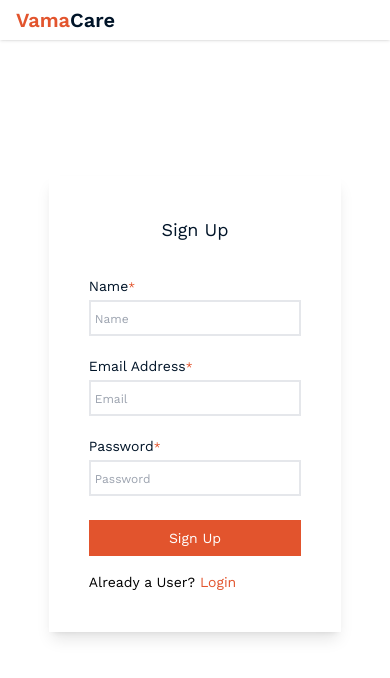
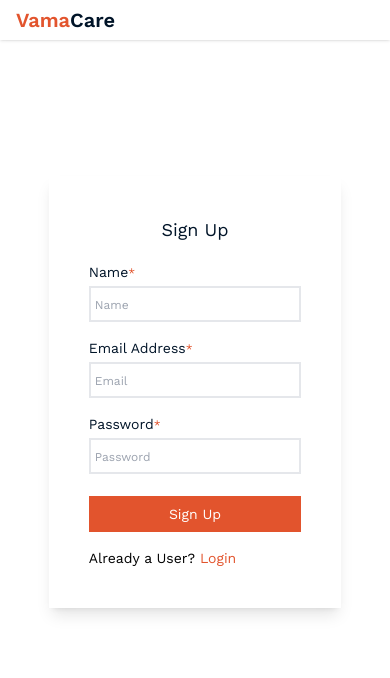
Before and after one commit to FCS-Project/fcs-frontend, a Next.js app: page /signup in a window 390 px wide. Shown: the top 678 px of the page. Built offline with nearby package versions, Linux system fonts and the light colour scheme.

Commit message:
login, signup page

```diff
--- a/components/common/Input.js
+++ b/components/common/Input.js
@@ -10,7 +10,7 @@ function Input({
   disabled,
 }) {
   return (
-    <div className="my-2">
+    <div className="my-1.5 sm:my-2">
       <div className="my-1 text-sm sm:text-base lg:text-lg text-black">
         {heading}
         {required ? <span className="text-theme text-xs">*</span> : <></>}
--- a/pages/login.js
+++ b/pages/login.js
@@ -20,7 +20,7 @@ function Login() {
       <Header />
       <div className="mt-20 flex justify-center">
         <div className="flex flex-col p-10 w-9/12 sm:w-3/5 md:w-2/5 lg:w-1/3 mt-24 shadow-lg">
-          <div className="text-center mb-5 text-lg sm:text-xl lg:text-2xl text-black">
+          <div className="text-center mb-2 sm:mb-5 text-lg sm:text-xl lg:text-2xl text-black">
             Login
           </div>
           <Input
--- a/pages/signup.js
+++ b/pages/signup.js
@@ -20,7 +20,7 @@ function Signup() {
       <Header />
       <div className="mt-20 flex justify-center">
         <div className="flex flex-col p-10 w-9/12 sm:w-3/5 md:w-2/5 lg:w-1/3 mt-24 shadow-lg">
-          <div className="text-center mb-5 text-lg sm:text-xl lg:text-2xl text-black">
+          <div className="text-center mb-2 sm:mb-5 text-lg sm:text-xl lg:text-2xl text-black">
             Sign Up
           </div>
           <Input
```
